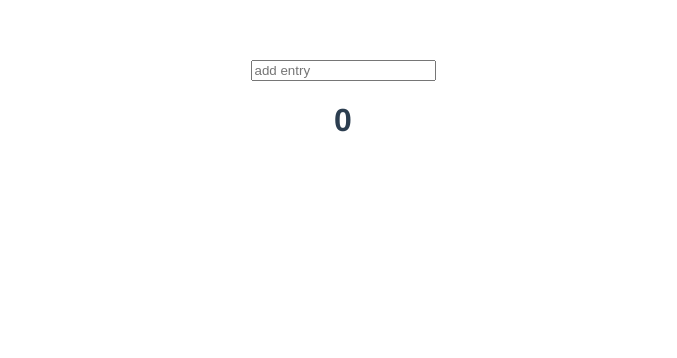
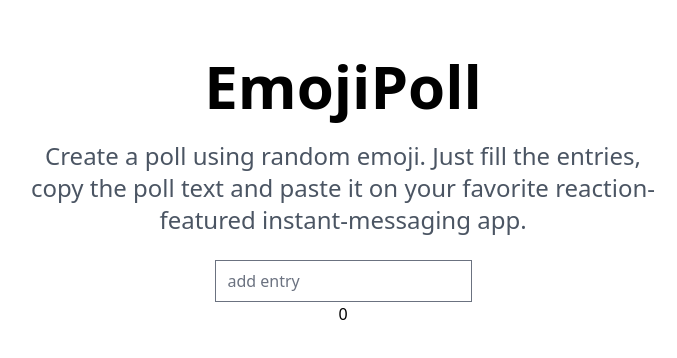
Before and after one commit to jacksalici/emojipoll, a Vue app in the folder emoji-poll/: page / in a window 1280 px wide. Shown: the top 358 px of the page, without its empty margins (297-974 px from the left). Built offline with nearby package versions, Linux system fonts and the light colour scheme; the HTML template or start-up script is replaced by a standard one.

Commit message:
tailwindcss

```diff
--- a/emoji-poll/package.json
+++ b/emoji-poll/package.json
@@ -14,11 +14,15 @@
   "devDependencies": {
     "@babel/core": "^7.12.16",
     "@babel/eslint-parser": "^7.12.16",
+    "@tailwindcss/forms": "^0.5.2",
     "@vue/cli-plugin-babel": "~5.0.0",
     "@vue/cli-plugin-eslint": "~5.0.0",
     "@vue/cli-service": "~5.0.0",
+    "autoprefixer": "^10.4.8",
     "eslint": "^7.32.0",
-    "eslint-plugin-vue": "^8.0.3"
+    "eslint-plugin-vue": "^8.0.3",
+    "postcss": "^8.4.16",
+    "tailwindcss": "^3.1.8"
   },
   "eslintConfig": {
     "root": true,
--- /dev/null
+++ b/emoji-poll/postcss.config.js
@@ -0,0 +1,6 @@
+module.exports = {
+  plugins: {
+    tailwindcss: {},
+    autoprefixer: {},
+  },
+}
--- a/emoji-poll/src/App.vue
+++ b/emoji-poll/src/App.vue
@@ -1,5 +1,14 @@
 <template>
-  <PollCore/>
+  <div class="container mx-auto px-4 py-14 sm:px-6 xl:px-12">
+  <div class="flex flex-col items-center justify-center space-y-6 text-center">
+    <h1 class="text-4xl font-bold tracking-normal sm:text-5xl lg:text-6xl">EmojiPoll</h1>
+    <p class="max-w-screen-sm text-lg text-gray-600 sm:text-2xl">Create a poll using random emoji. Just fill the entries, copy the poll text and paste it on your favorite reaction-featured instant-messaging app.</p>
+      <PollCore/>
+
+</div>
+  </div>
+
+
 </template>
 
 <script>
@@ -12,14 +21,3 @@ export default {
   }
 }
 </script>
-
-<style>
-#app {
-  font-family: Avenir, Helvetica, Arial, sans-serif;
-  -webkit-font-smoothing: antialiased;
-  -moz-osx-font-smoothing: grayscale;
-  text-align: center;
-  color: #2c3e50;
-  margin-top: 60px;
-}
-</style>
--- /dev/null
+++ b/emoji-poll/src/index.css
@@ -0,0 +1,3 @@
+@tailwind base;
+@tailwind components;
+@tailwind utilities;
--- a/emoji-poll/src/main.js
+++ b/emoji-poll/src/main.js
@@ -1,4 +1,6 @@
 import { createApp } from 'vue'
 import App from './App.vue'
+import './index.css'
+
 
 createApp(App).mount('#app')
--- /dev/null
+++ b/emoji-poll/tailwind.config.js
@@ -0,0 +1,13 @@
+/** @type {import('tailwindcss').Config} */
+module.exports = {
+  content: [
+    "./index.html",
+    "./src/**/*.{vue,js,ts,jsx,tsx}",
+  ],
+  theme: {
+    extend: {},
+  },
+  plugins: [
+    require('@tailwindcss/forms'),
+  ],
+}
```
Also changed, not shown: 1 other file (tests, documents, lock files or other folders).
